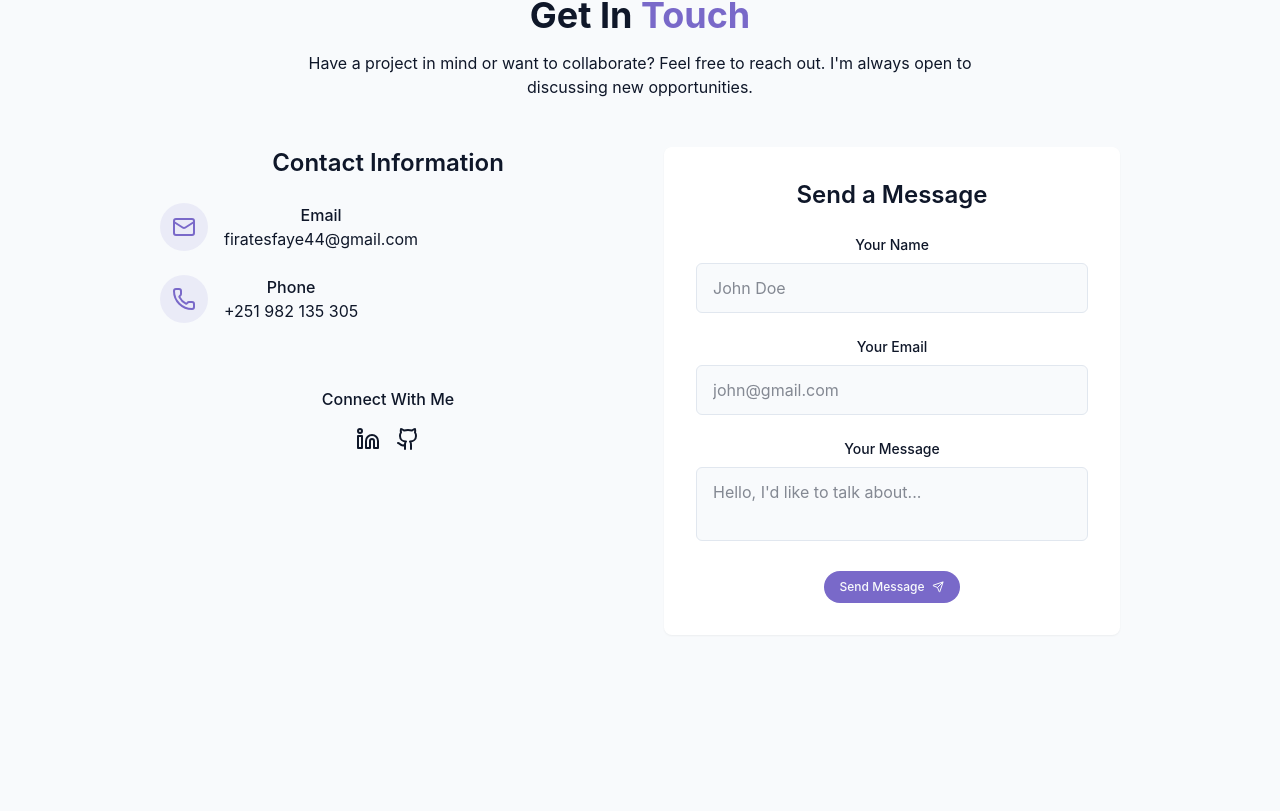
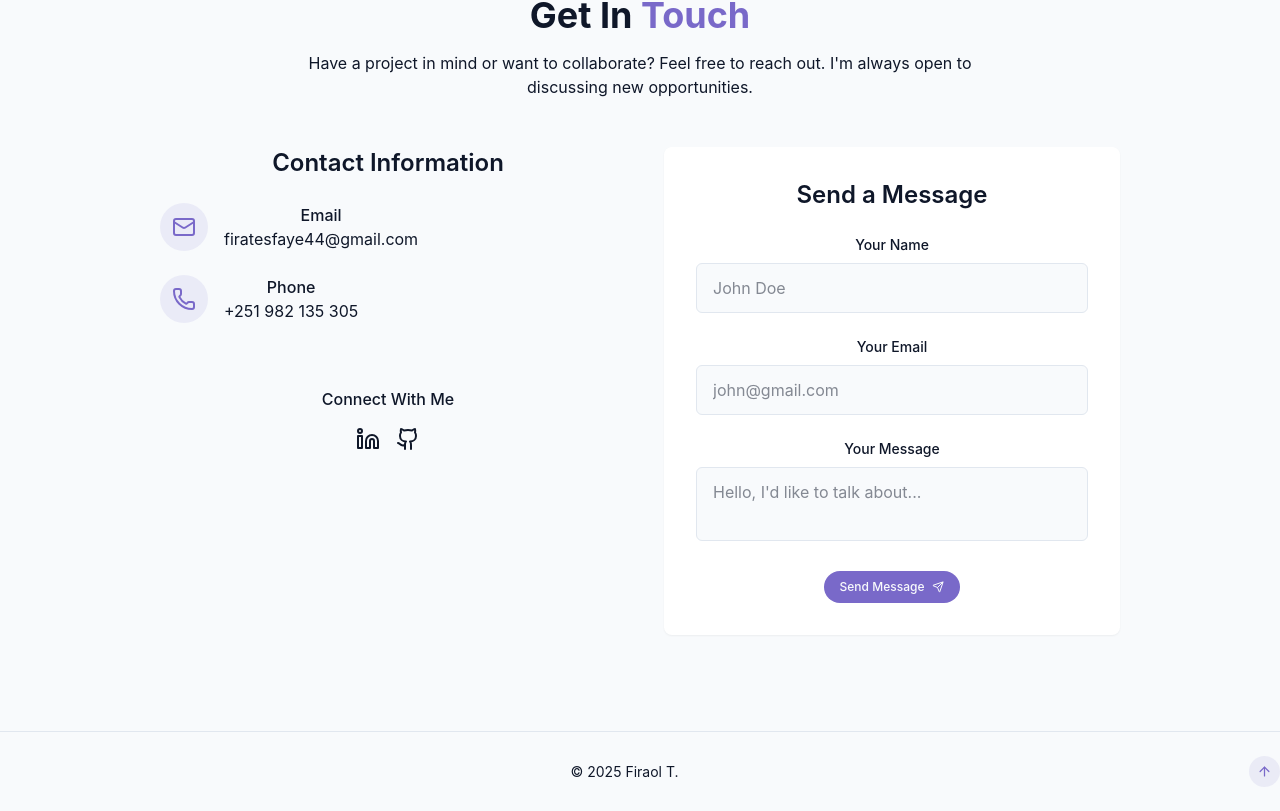
Before and after one commit to firoliyos/React-portfolio-website, a React (Vite) app in the folder beutiful-portfolio/: page / in a window 1280 px wide. Shown: the part 5370-6181 px from the top of the page. Before the commit the page ends 6101 px from the top, so only its background shows below. Built offline with nearby package versions, Linux system fonts and the light colour scheme.

Commit message:
Footer done

```diff
--- /dev/null
+++ b/beutiful-portfolio/src/components/Footer.jsx
@@ -0,0 +1,17 @@
+import { ArrowUp } from "lucide-react";
+
+export const Footer = () => {
+  return (
+    <footer className="w-full py-6 bg-background border-t border-border flex items-center justify-center">
+      <div className="w-full text-center text-muted-foreground text-sm">
+        &copy; {new Date().getFullYear()} Firaol T.
+      </div>
+      <a
+        href="#hero"
+        className="p-2 rounded-full bg-primary/10 hover:bg-primary/20 text-primary transition-colors"
+      >
+        <ArrowUp size={15} />
+      </a>
+    </footer>
+  );
+};
--- a/beutiful-portfolio/src/pages/Home.jsx
+++ b/beutiful-portfolio/src/pages/Home.jsx
@@ -1,12 +1,12 @@
-import { AboutSection } from "../components/AboutSection"
-import { ContactSection } from "../components/ContactSection"
-import { HeroSection } from "../components/HeroSection"
-import { Navbar } from "../components/Navbar"
-import { ProjectsSection } from "../components/ProjectsSection"
-import { SkillsSection } from "../components/SkillsSection"
-import { StarBackground } from "../components/StarBackground"
-import { ThemeToggle } from "../components/ThemeToggle"
-
+import { Navbar } from "../components/Navbar";
+import { ThemeToggle } from "../components/ThemeToggle";
+import { StarBackground } from "@/components/StarBackground";
+import { HeroSection } from "../components/HeroSection";
+import { AboutSection } from "../components/AboutSection";
+import { SkillsSection } from "../components/SkillsSection";
+import { ProjectsSection } from "../components/ProjectsSection";
+import { ContactSection } from "../components/ContactSection";
+import { Footer } from "../components/Footer";
 export const Home = () => {
   return <div className='min-h-screen bg-background text-foreground overflow-x-hidden'>
 
@@ -34,6 +34,7 @@ export const Home = () => {
     </main>
 
     {/* Footer */}
+      <Footer />
   </div>
 
 }
```
